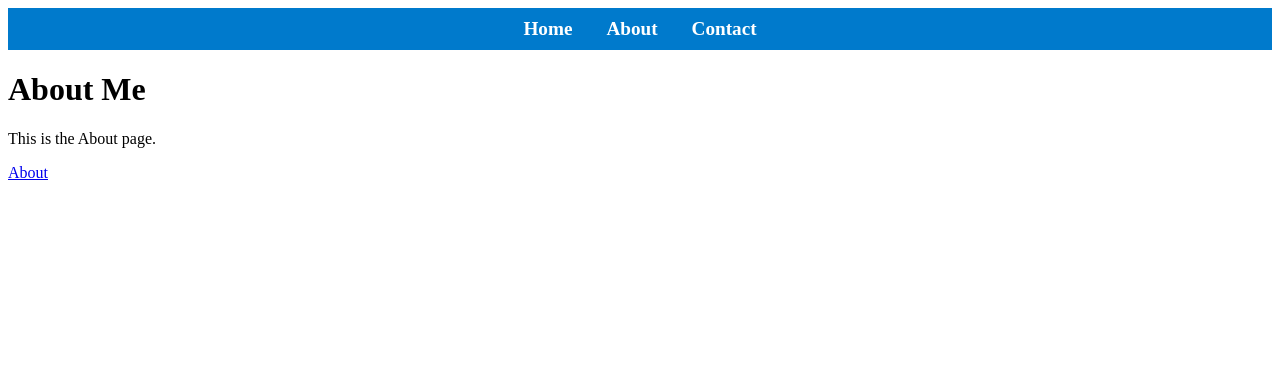
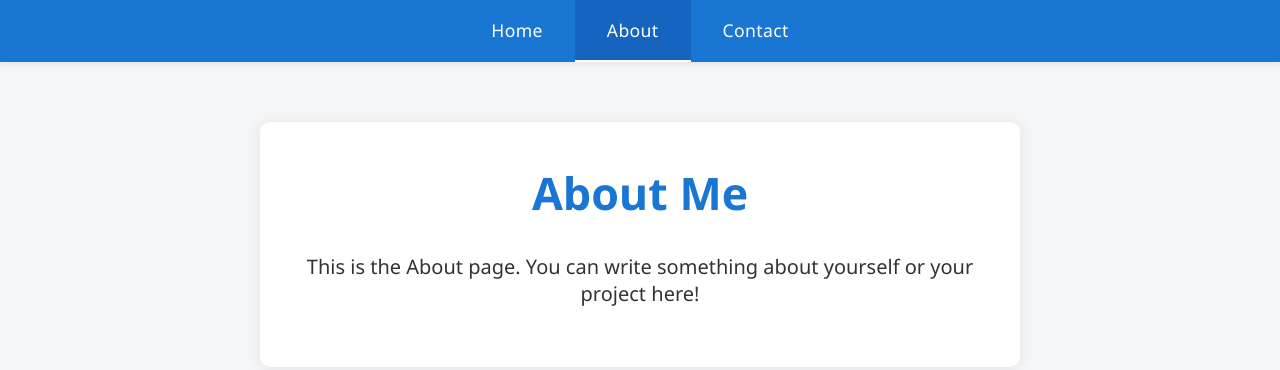
Before and after one commit to aldwin30/Hello-github, a plain HTML site: page about.html in a window 1280 px wide. Drawn offline with Linux system fonts and the light colour scheme.

Commit message:
Update about.html

```diff
--- a/about.html
+++ b/about.html
@@ -3,32 +3,65 @@
 <head>
   <title>About</title>
   <style>
+    body {
+      margin: 0;
+      font-family: 'Segoe UI', Arial, sans-serif;
+      background: #f4f6f8;
+    }
     .navbar {
-      background: #007acc;
-      padding: 10px 0;
+      background: #1976d2;
+      box-shadow: 0 2px 6px rgba(0,0,0,0.07);
+      padding: 0;
+      margin: 0;
+      display: flex;
+      justify-content: center;
+    }
+    .navbar a {
+      display: inline-block;
+      color: #fff;
+      text-decoration: none;
+      padding: 18px 32px;
+      font-size: 1.1em;
+      font-weight: 500;
+      transition: background 0.2s, color 0.2s;
+      border-bottom: 2px solid transparent;
+      letter-spacing: 0.02em;
+    }
+    .navbar a:hover, .navbar a.active {
+      background: #1565c0;
+      color: #fff;
+      border-bottom: 2px solid #fff;
+    }
+    .container {
+      max-width: 700px;
+      margin: 60px auto;
+      background: #fff;
+      border-radius: 10px;
+      box-shadow: 0 2px 16px rgba(0,0,0,0.08);
+      padding: 40px 30px;
       text-align: center;
     }
-    .navbar a {
-      color: white;
-      text-decoration: none;
-      margin: 0 15px;
-      font-weight: bold;
-      font-size: 1.2em;
+    h1 {
+      margin-top: 0;
+      color: #1976d2;
+      font-size: 2.8em;
     }
-    .navbar a:hover {
-      text-decoration: underline;
+    p {
+      color: #333;
+      font-size: 1.25em;
     }
   </style>
 </head>
 <body>
-  <div class="navbar">
+  <nav class="navbar">
     <a href="index.html">Home</a>
-    <a href="about.html">About</a>
+    <a href="about.html" class="active">About</a>
     <a href="contact.html">Contact</a>
+  </nav>
+  <div class="container">
+    <h1>About Me</h1>
+    <p>This is the About page.
+    You can write something about yourself or your project here!</p>
   </div>
-
-  <h1>About Me</h1>
-  <p>This is the About page.</p>
-  <a href="about.html">About</a>
 </body>
 </html>
```
